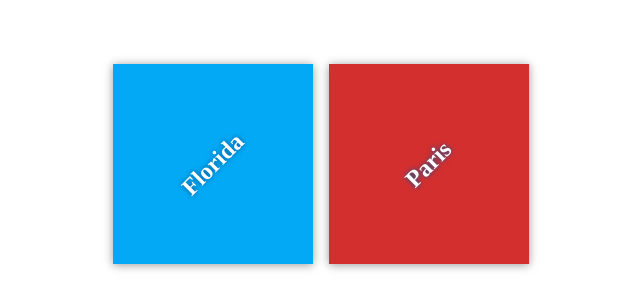
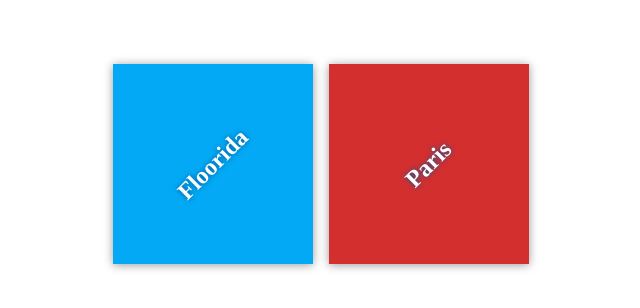
Before and after one commit to codemunkee/my-travel-plans, a plain HTML site: page index.html in a window 1280 px wide. Shown: the part 236-544 px from the top of the page, 319-959 px from the left. Drawn offline with Linux system fonts and the light colour scheme.

Commit message:
change name of florida to floorida

```diff
--- a/index.html
+++ b/index.html
@@ -11,7 +11,7 @@
     <div class="container">
         <div class="destination-container">
             <div class="destination" id="florida">
-                <h2>Florida</h2>
+                <h2>Floorida</h2>
             </div>
 
             <div class="destination" id="paris">
```
